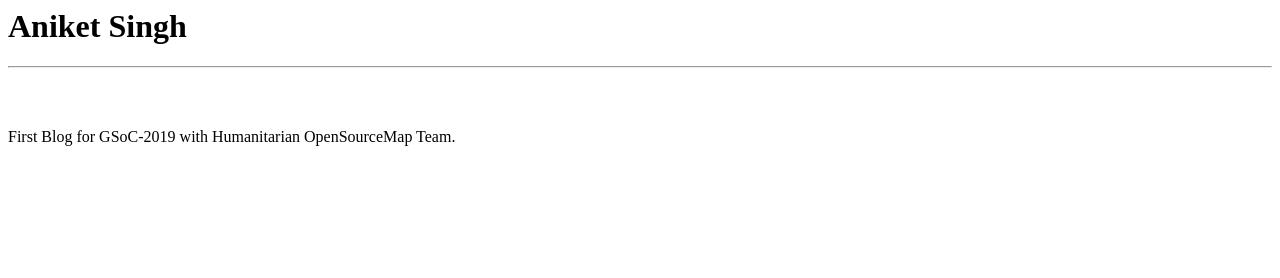
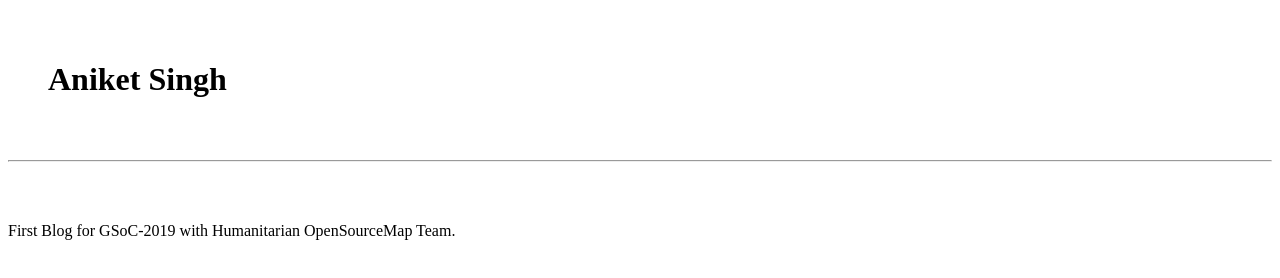
Before and after one commit to anisin97/theprover97.github.io, a plain HTML site: page index.html in a window 1280 px wide. Drawn offline with Linux system fonts and the light colour scheme.

Commit message:
Update index.html

```diff
--- a/index.html
+++ b/index.html
@@ -1,6 +1,15 @@
 <HTML>
+  <style>
+  .amen
+    {
+      background-color: "green";
+      color: "black";
+      margin: 20px;
+      padding: 20px;
+    }
+  </style>
   <body>
-    <div align="centre" color="blue">
+    <div class="amen">
       <h1><b>Aniket Singh</b></h1>
     </div>
     <hr>
```
